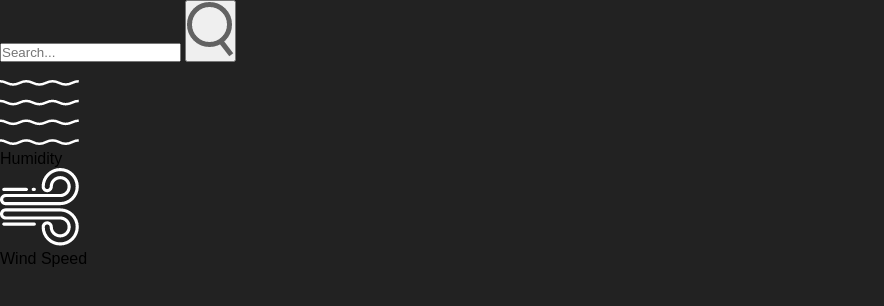
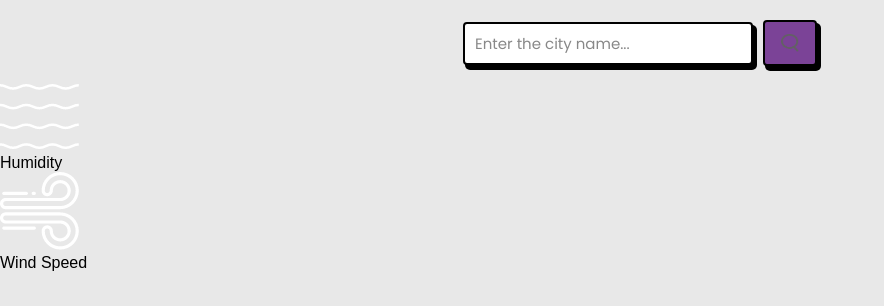
Before and after one commit to Raphemiru/JS_practice, a plain HTML site: page index.html in a window 1280 px wide. Shown: the whole page, without its empty margins (0-884 px from the left). Drawn offline with Linux system fonts and the light colour scheme.

Commit message:
Neobrutalist style search-bar and button

```diff
--- a/index.html
+++ b/index.html
@@ -4,6 +4,10 @@
     <meta charset="UTF-8" />
     <meta name="viewport" content="width=device-width, initial-scale=1.0" />
     <link rel="stylesheet" href="styles.css" />
+    <link
+      href="https://fonts.googleapis.com/css?family=Poppins:400,500,600,700,800,900"
+      rel="stylesheet"
+    />
     <title>Weather App</title>
   </head>
   <body>
@@ -12,9 +16,10 @@
       <search class="search-container">
         <form action="/search" method="GET">
           <input
+            class="search-input"
             type="search"
             name="city"
-            placeholder="Search..."
+            placeholder="Enter the city name..."
             aria-label="Search city"
           />
           <button type="submit" id="search-button">
--- a/styles.css
+++ b/styles.css
@@ -6,5 +6,66 @@
 }
 
 body {
-  background-color: #222;
+  background-color: #e8e8e8;
 }
+
+/* NEOBRUTALISM DESIGN FOR SEARCH BAR */
+.search-container {
+  display: flex;
+  justify-content: center;
+  align-items: center;
+  margin-top: 20px;
+}
+
+form {
+  display: flex;
+  align-items: center;
+  gap: 10px;
+}
+
+.search-input {
+  outline: none;
+  border: 2px solid #000;
+  box-shadow: 3px 4px 0px 1px #000;
+  width: 290px;
+  padding: 8px 10px;
+  border-radius: 4px;
+  font-size: 15px;
+  font-family: "Poppins", sans-serif;
+  transition: all 0.2s ease;
+}
+
+.search-input:focus {
+  transform: translateY(4px);
+  box-shadow: 1px 2px 0px 0px #000;
+}
+
+.search-input::placeholder {
+  color: #888;
+}
+
+.search-input:focus::placeholder {
+  color: transparent;
+}
+
+#search-button {
+  padding: 12px 16px;
+  background: #7b4397;
+  border: 2px solid #000;
+  border-radius: 4px;
+  box-shadow: 3px 4px 0px 1px #000;
+  cursor: pointer;
+  transition: all 0.2s ease;
+}
+
+#search-button:focus,
+#search-button:hover {
+  transform: translateY(4px);
+  box-shadow: 1px 2px 0px 0px #000;
+}
+
+#search-button img {
+  width: 18px;
+  height: 18px;
+  display: block;
+}
```
